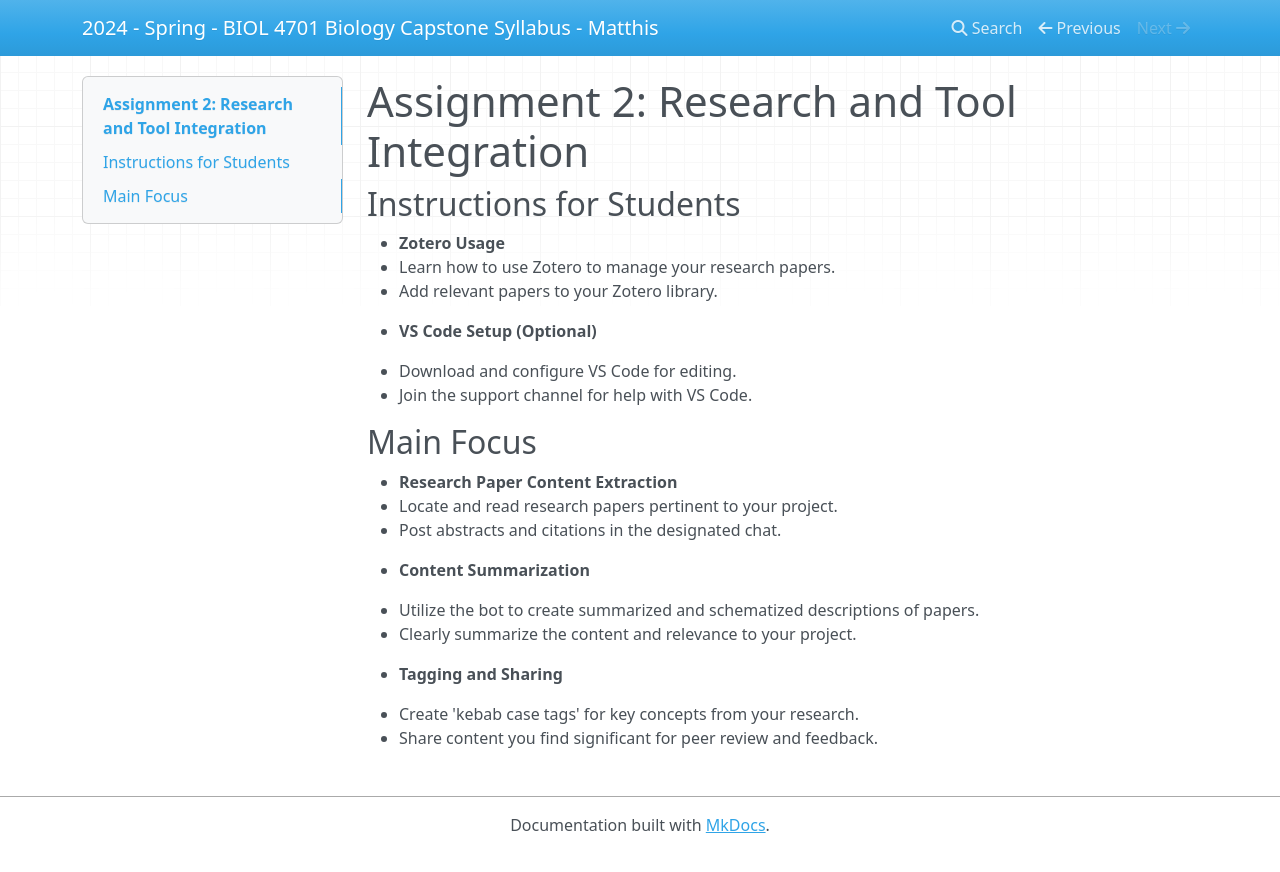
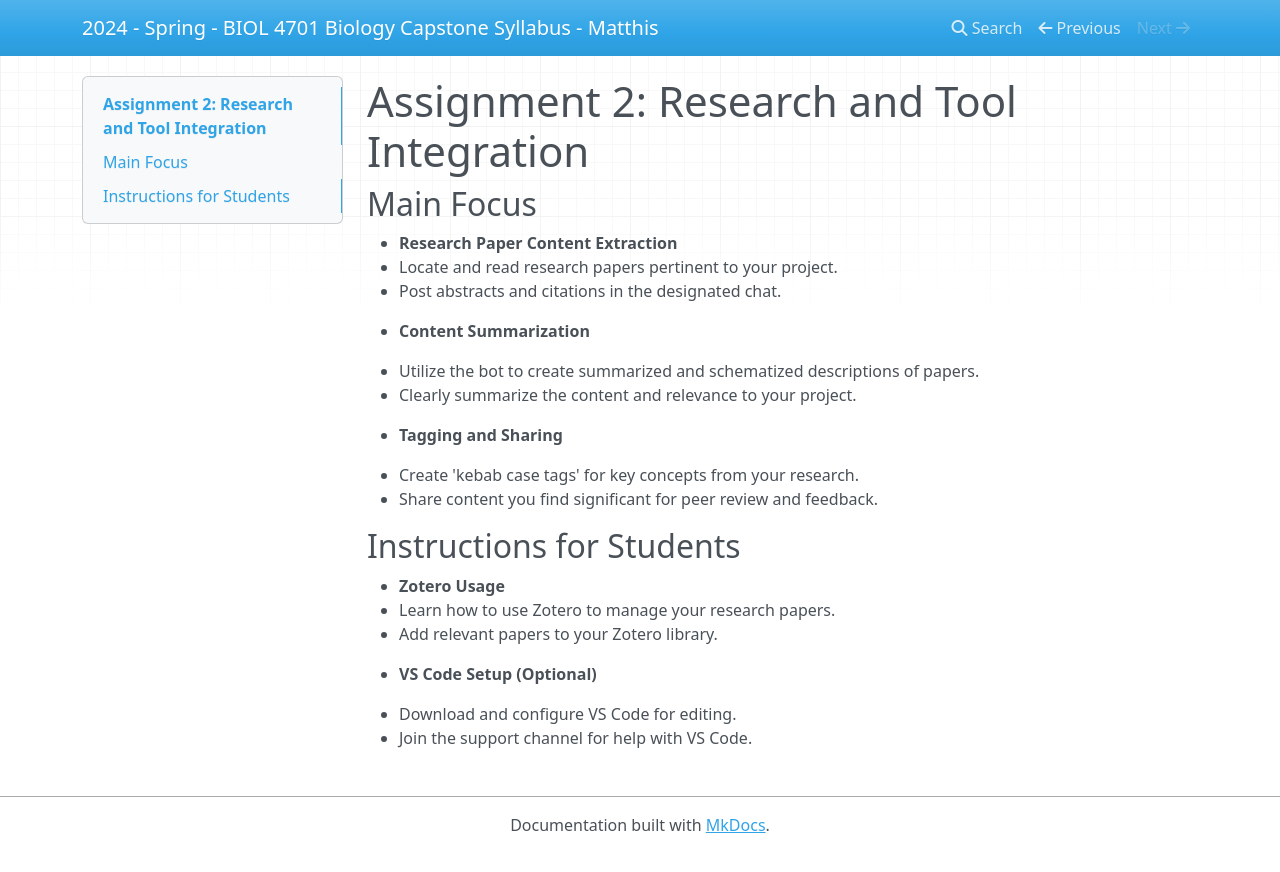
Before and after one commit to HumanMovementNeuroscience/capstone, an MkDocs documentation site: the page built from docs/course_materials/assignments/assignment2/assignment2-content-outline.md, in a window 1280 px wide. Shown: the top 872 px of the page. Built offline with MkDocs 1.6.1, drawn with Linux system fonts in a browser that asks for light colours; nearby versions of some CDN libraries; some of the changed lines change nothing that is shown.

Commit message:
Jan 26, 2024, 7:08 PM

```diff
--- a/docs/course_materials/assignments/assignment-2/assignment2-content-outline.md
+++ b/docs/course_materials/assignments/assignment2/assignment2-content-outline.md
@@ -1,13 +1,5 @@
 # Assignment 2: Research and Tool Integration
 
-## Instructions for Students
-- **Zotero Usage**
-  - Learn how to use Zotero to manage your research papers.
-  - Add relevant papers to your Zotero library.
-
-- **VS Code Setup (Optional)**
-  - Download and configure VS Code for editing.
-  - Join the support channel for help with VS Code.
 
 ## Main Focus
 - **Research Paper Content Extraction**
@@ -21,3 +13,12 @@
 - **Tagging and Sharing**
   - Create 'kebab case tags' for key concepts from your research.
   - Share content you find significant for peer review and feedback.
+
+## Instructions for Students
+- **Zotero Usage**
+  - Learn how to use Zotero to manage your research papers.
+  - Add relevant papers to your Zotero library.
+
+- **VS Code Setup (Optional)**
+  - Download and configure VS Code for editing.
+  - Join the support channel for help with VS Code.
```
Also changed, not shown: docs/course_materials/assignments/assignment1/assignment.1.introductions.channel.prompt.md (renamed from docs/course_materials/assignments/assignment-1/assignment.1.introductions.channel.prompt.md), docs/course_materials/assignments/assignment1/assignment.1.introductions.discord-post.md (renamed from docs/course_materials/assignments/assignment-1/assignment.1.introductions.discord-post.md), docs/course_materials/assignments/assignment1/video1-outline.md (renamed from docs/course_materials/assignments/assignment-1/video1-outline.md), docs/course_materials/assignments/assignment2/assignment2-bot-instructions.md (renamed from docs/course_materials/assignments/assignment-2/assignment2-bot-instructions.md).
